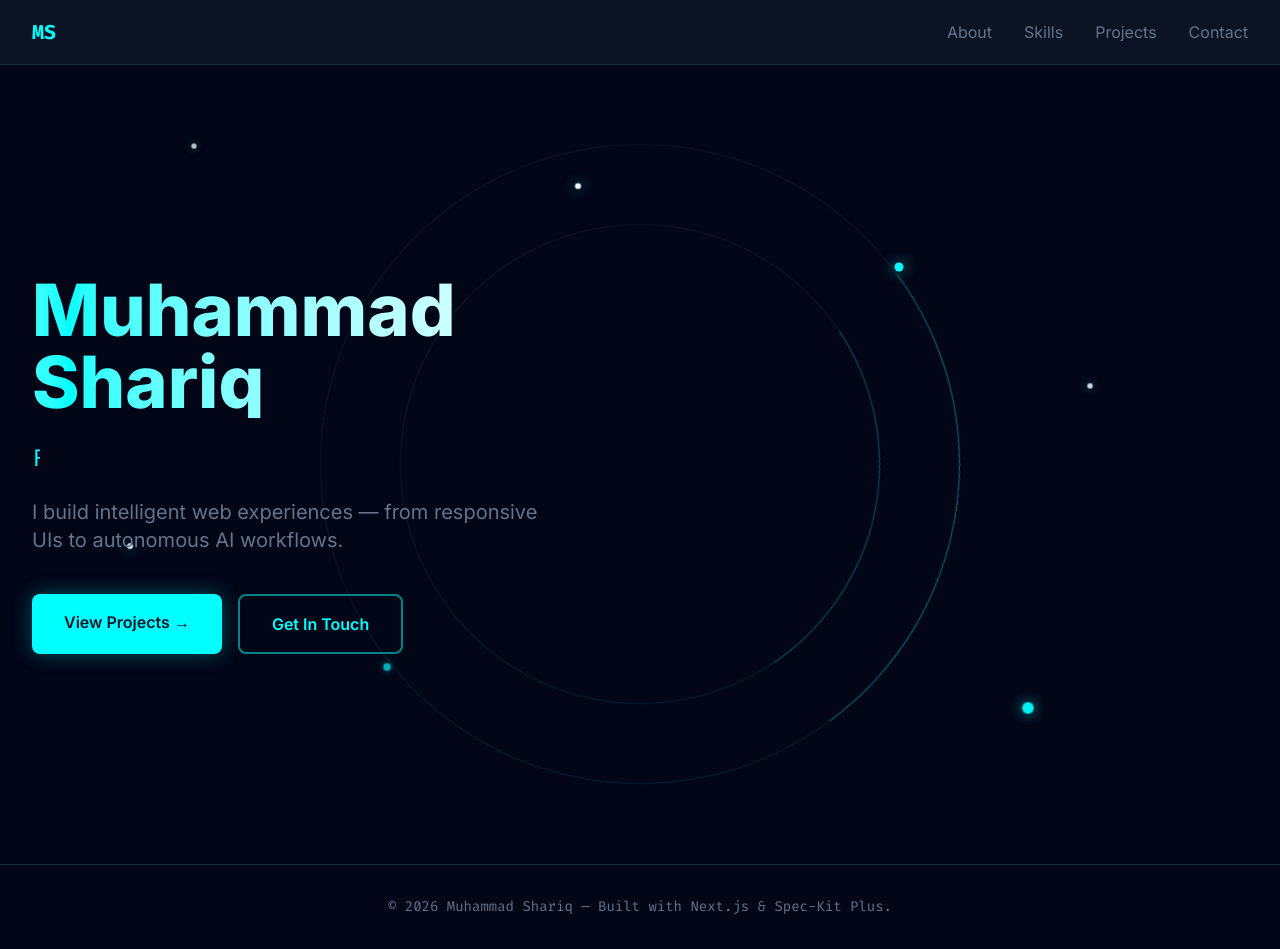
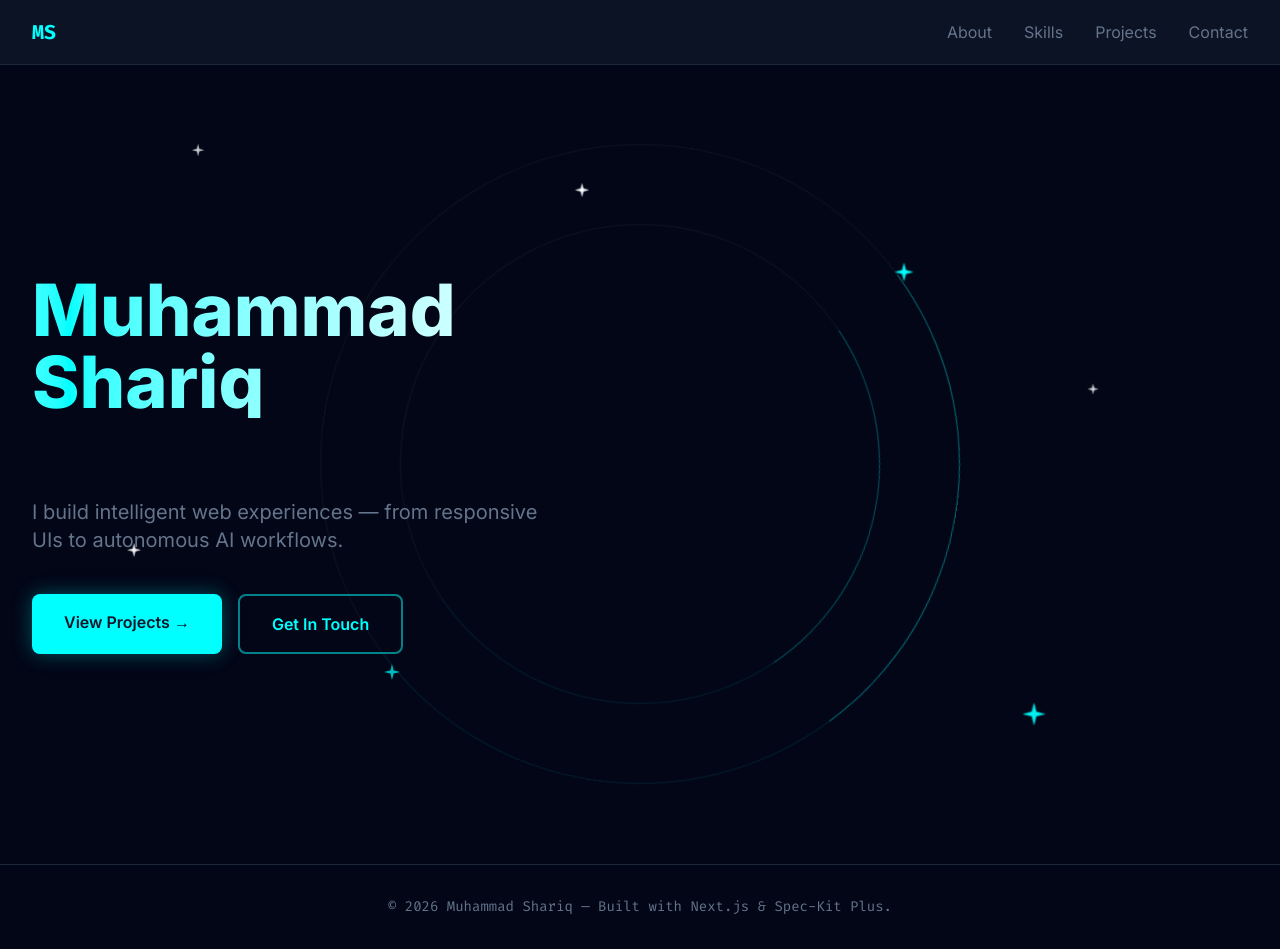
Before and after one commit to shariq001/Portfolio, a Next.js app: page / in a window 1280 px wide. Built offline with nearby package versions, Linux system fonts and the light colour scheme.

Commit message:
fix(hero): typewriter wipe bounds and upgrade to 4-pointed comic stars

```diff
--- a/app/globals.css
+++ b/app/globals.css
@@ -29,6 +29,9 @@
   }
   .star {
     animation: twinkle 4s ease-in-out infinite alternate;
+  }
+  .clip-star {
+    clip-path: polygon(50% 0%, 60% 40%, 100% 50%, 60% 60%, 50% 100%, 40% 60%, 0% 50%, 40% 40%);
   }
 }
 
@@ -70,6 +73,6 @@
 }
 
 @keyframes twinkle {
-  0% { opacity: 0.1; transform: scale(0.8); box-shadow: 0 0 0 rgba(0, 255, 255, 0); }
-  100% { opacity: 1; transform: scale(1.5); box-shadow: 0 0 10px rgba(0, 255, 255, 0.8); }
+  0% { opacity: 0.2; transform: scale(0.6); filter: drop-shadow(0 0 1px rgba(0, 255, 255, 0)); }
+  100% { opacity: 1; transform: scale(1.2); filter: drop-shadow(0 0 5px rgba(0, 255, 255, 0.8)); }
 }
--- a/components/Hero.tsx
+++ b/components/Hero.tsx
@@ -7,13 +7,13 @@ export default function Hero() {
 
       {/* Background Stars */}
       <div className="absolute inset-0 overflow-hidden pointer-events-none">
-        <div className="absolute top-[10%] left-[15%] w-1 h-1 bg-white rounded-full star" style={{ animationDelay: '0s' }}></div>
-        <div className="absolute top-[25%] left-[70%] w-1.5 h-1.5 bg-primary rounded-full star" style={{ animationDelay: '1.5s' }}></div>
-        <div className="absolute top-[60%] left-[10%] w-1 h-1 bg-white rounded-full star" style={{ animationDelay: '0.8s' }}></div>
-        <div className="absolute top-[80%] left-[80%] w-2 h-2 bg-primary rounded-full star" style={{ animationDelay: '2.2s' }}></div>
-        <div className="absolute top-[40%] left-[85%] w-1 h-1 bg-white rounded-full star" style={{ animationDelay: '0.3s' }}></div>
-        <div className="absolute top-[75%] left-[30%] w-1.5 h-1.5 bg-primary rounded-full star" style={{ animationDelay: '3.1s' }}></div>
-        <div className="absolute top-[15%] left-[45%] w-1 h-1 bg-white rounded-full star" style={{ animationDelay: '1.2s' }}></div>
+        <div className="absolute top-[10%] left-[15%] w-3 h-3 bg-white clip-star star" style={{ animationDelay: '0s' }}></div>
+        <div className="absolute top-[25%] left-[70%] w-4 h-4 bg-primary clip-star star" style={{ animationDelay: '1.5s' }}></div>
+        <div className="absolute top-[60%] left-[10%] w-3 h-3 bg-white clip-star star" style={{ animationDelay: '0.8s' }}></div>
+        <div className="absolute top-[80%] left-[80%] w-5 h-5 bg-primary clip-star star" style={{ animationDelay: '2.2s' }}></div>
+        <div className="absolute top-[40%] left-[85%] w-2.5 h-2.5 bg-white clip-star star" style={{ animationDelay: '0.3s' }}></div>
+        <div className="absolute top-[75%] left-[30%] w-4 h-4 bg-primary clip-star star" style={{ animationDelay: '3.1s' }}></div>
+        <div className="absolute top-[15%] left-[45%] w-3 h-3 bg-white clip-star star" style={{ animationDelay: '1.2s' }}></div>
       </div>
 
       {/* Rotating Realistic Circle / Orbital Ring */}
@@ -35,8 +35,8 @@ export default function Hero() {
             className="flex items-center mb-6 animate-fade-up h-8"
             style={{ animationDelay: '0.3s' }}
           >
-            <h2 className="text-xl md:text-2xl font-mono text-primary animate-typing overflow-hidden whitespace-nowrap border-r-4 border-primary pr-2">
-              Frontend Developer · Agentic AI
+            <h2 className="text-xl md:text-2xl font-mono text-primary animate-typing overflow-hidden whitespace-nowrap border-r-4 border-primary">
+              Frontend Developer · Agentic AI&nbsp;
             </h2>
           </div>
 
```
